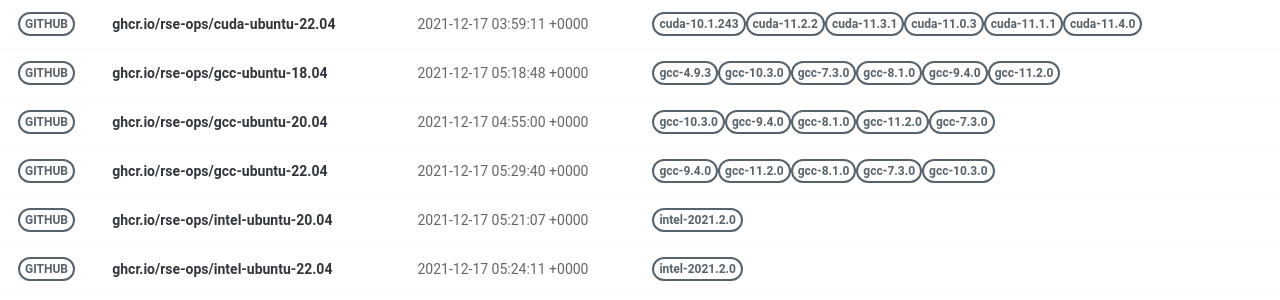
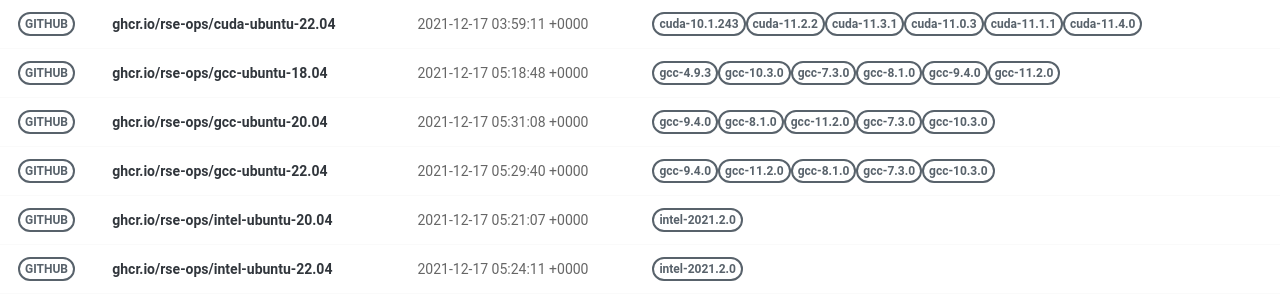
Before and after one commit to rse-ops/docker-images, a Jekyll site: the page built from pages/index.md, in a window 1280 px wide. Shown: the part 326-626 px from the top of the page. Built offline with Jekyll 4.4.1, drawn with Linux system fonts in a browser that asks for light colours; nearby versions of some CDN libraries.

Commit message:
Automated push to update library 2021-12-17

```diff
--- a/_library/ghcr.io-rse-ops-gcc-ubuntu-20.04.md
+++ b/_library/ghcr.io-rse-ops-gcc-ubuntu-20.04.md
@@ -1,14 +1,11 @@
 ---
 layout: container
 name: ghcr.io/rse-ops/gcc-ubuntu-20.04
-updated_at: 2021-12-17 04:55:00.028533
+updated_at: 2021-12-17 05:31:08.943620
 
 
 container_url: https://github.com/orgs/rse-ops/packages/container/package/gcc-ubuntu-20.04
 versions:
- - tag: gcc-10.3.0
-   dockerfile: https://github.com/rse-ops/docker-images/blob/main/ubuntu/gcc/Dockerfile
-   manifest: https://crane.ggcr.dev/manifest/ghcr.io/rse-ops/gcc-ubuntu-20.04:gcc-10.3.0
  - tag: gcc-9.4.0
    dockerfile: https://github.com/rse-ops/docker-images/blob/main/ubuntu/gcc/Dockerfile
    manifest: https://crane.ggcr.dev/manifest/ghcr.io/rse-ops/gcc-ubuntu-20.04:gcc-9.4.0
```
Also changed, not shown: other parts of _library/ghcr.io-rse-ops-gcc-ubuntu-20.04.md (+3 -0 lines).
